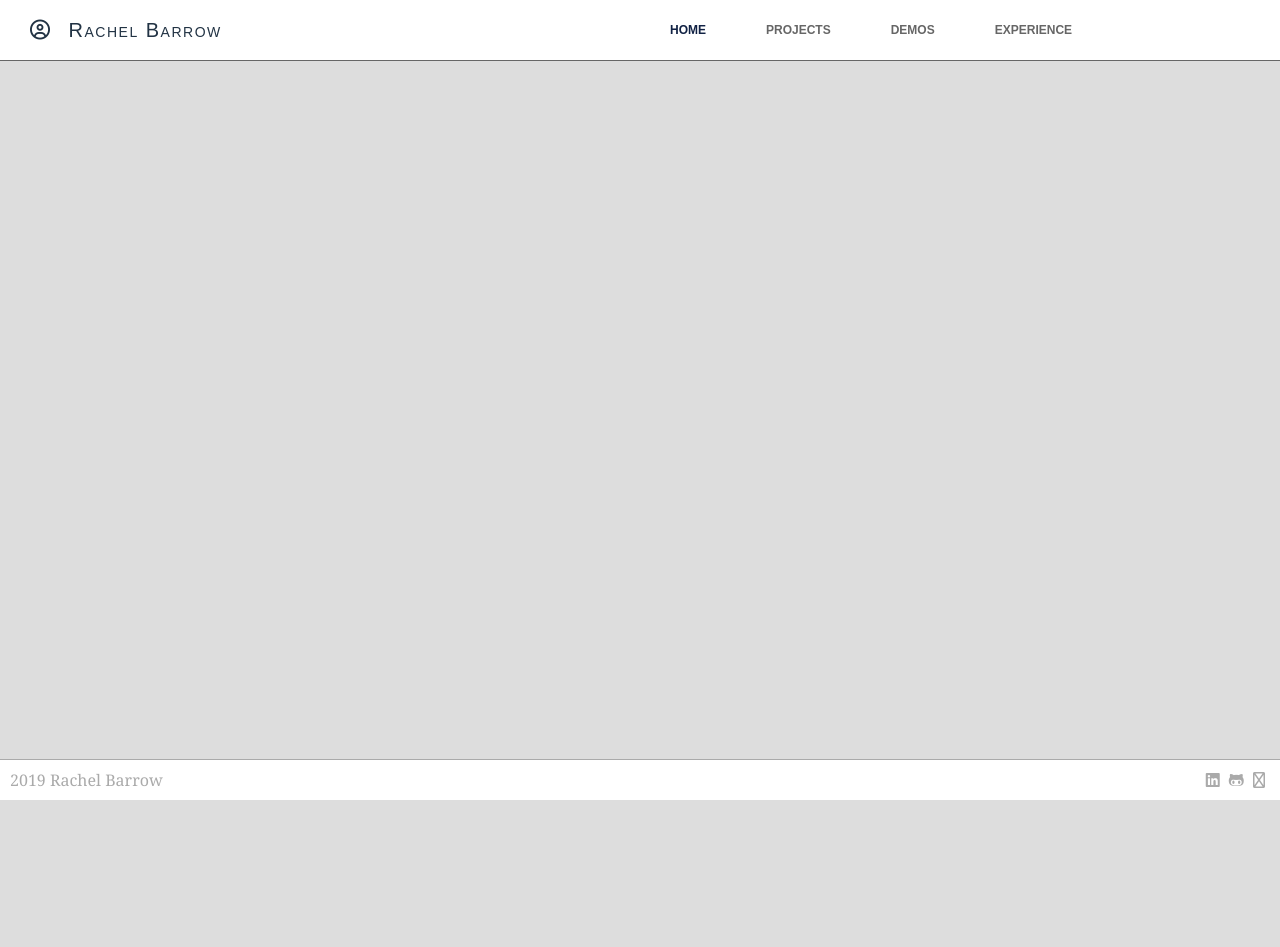
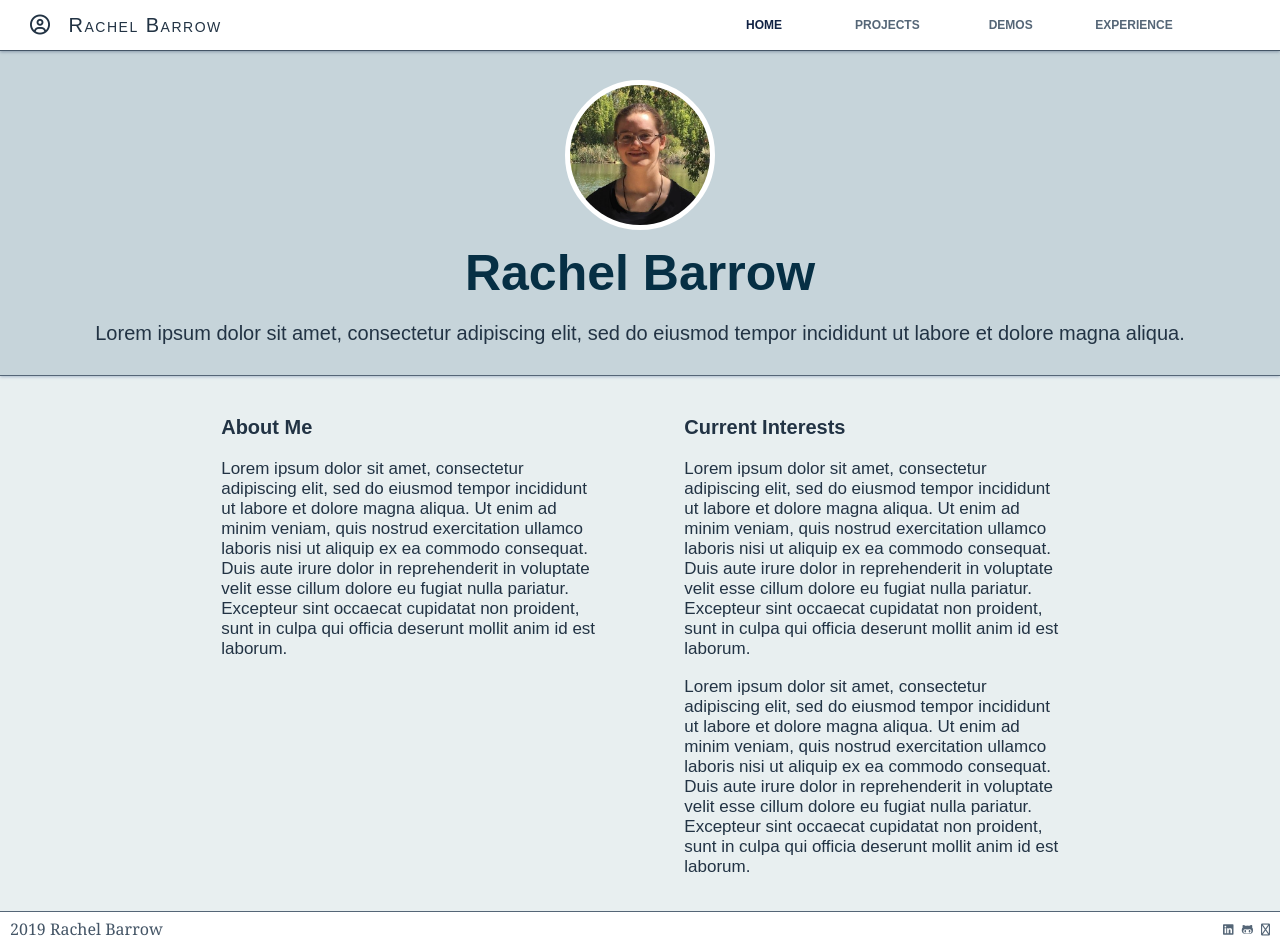
Before and after one commit to rachelbarrow/rachelbarrow.github.io, a plain HTML site: page index.html in a window 1280 px wide. Before the commit the page ends 800 px from the top, so only its background shows below. Drawn offline with Linux system fonts and the light colour scheme.

Commit message:
Designed home page layout #77

```diff
--- a/css/style.css
+++ b/css/style.css
@@ -1,6 +1,9 @@
 * {
   margin: 0;
   padding: 0;
+  position: relative;
+  z-index: 0;
+  box-sizing: border-box;
 }
 
 html {
@@ -8,11 +11,23 @@ html {
 }
 
 body {
-  font-family: Arial, sans-serif;
+  width: 100%;
+  height: 100%;
+  font-family: sans-serif;
   color: #234;
-  overflow-x: hidden;
-  background: #ddd;
-  height: 100%;
+  background-color: rgb(232, 239, 240);
+}
+
+header, footer {
+  background-color: white;
+}
+
+main {
+  padding-top: 50px;
+  padding-bottom: 40px;
+  margin: 0px auto;
+  margin-bottom: -36px;
+  min-height: 100%;
 }
 
 a {
@@ -21,7 +36,6 @@ a {
   color: inherit;
 }
 
-/* h1-h6 are purely semantic */
 h1, h2, h3, h4, h5, h6 {
   font-size: inherit;
   font-weight: inherit;
@@ -55,14 +69,19 @@ h1, h2, h3, h4, h5, h6 {
 
 /* start header */
 header  {
+  z-index: 1;
+  position: absolute;
   width: 100%;
   overflow: hidden;
-  border-bottom: #666 solid 1px;
-  background-color: white;
+  border-bottom: #456 solid 1px;
+  box-shadow: 0px 1px 3px 0px #89a;
 }
   header .navList, .navTitle { /* vertically centers nav content */
-    height: 60px;
-    line-height: 60px;
+    height: 50px;
+    line-height: 50px;
+  }
+  header * {
+    display: inline-block;
   }
 
 .navTitle {
@@ -82,15 +101,13 @@ header  {
 .navList {
   float: right;
   text-transform: uppercase;
-  width: 50%;
+  width: 45%;
 	font-size: 12px;
   font-weight: bold;
-  color: #666;
+  color: #567;
 }
   .navList li {
-    float: left;
     list-style-type: none;
-    padding: 0px 30px;
   }
 
 .externalLinks {
@@ -103,53 +120,98 @@ header  {
     transition: 0.3s;
   }
 
-.tabsMenu {
-  float: left;
+.tabsMenu a {
+  text-align: center;
+  display: block;
+  height: 50px;
+  width: 120px;
 }
   .tabsMenu a:hover, a.active {
     color: #124;
   }
-
+  .tabsMenu a:hover {
+    background-color: rgb(222, 231, 235);
+    cursor: pointer;
+  }
 /* end header */
-
-.wrapper { /* for sticky footer  */
-  min-height: 100%;
-}
-
-main {
-
-}
-
 
 /* start footer */
 footer {
   font-size: 16px;
-  color: #aaa;
-  background: white;
-  padding: 0px 10px;
-  padding-top: 5px;
-  padding-bottom: 5px;
-  border-top: #aaa solid 1px;
-  height: 30px;
-  margin-top: -41px;
+  border-top: #567 solid 1px;
   font-family: Georgia, serif;
+  overflow: hidden;
 }
   footer > * {
-    line-height: 30px;
-    height: 30px;
+    line-height: 35px;
+    height: 35px;
+    display: inline-block;
   }
   footer h6 {
-    float: left;
+    padding-left: 10px;
+    color: #456;
   }
   footer .navList {
     float: right;
     width: auto;
-    color: inherit;
-    font-size: inherit;
-    font-weight: inherit;
     text-transform: capitalize;
-    margin-right: 5px;
+    padding-right: 10px;
   }
     footer .navList a {
       margin-left: 5px;
     }
+/* end footer */
+
+
+/* start home page */
+.introduction {
+  text-align: center;
+  padding: 20px 0px;
+  margin-bottom: 30px;
+  border-bottom: #567 solid 1px;
+  background-color: rgb(198, 212, 218);
+  box-shadow: 0px 1px 3px 0px #abc;
+}
+  .introduction > * {
+    margin: 0px auto;
+  }
+  .introduction > img {
+    padding: 1px;
+    border-radius: 50%;
+    border: solid white 4px;
+    background-color: white /*#567*/;
+    width: 150px;
+    margin: 10px;
+  }
+  .introduction > h1 {
+    color: rgb(6, 47, 68);
+    font-size: 50px;
+    font-weight: bold;
+    margin-bottom: 20px;
+  }
+  .introduction > p {
+    font-size: 20px;
+    margin: 20px;
+    margin-bottom: 10px;
+  }
+
+.moreInfo {
+  overflow: hidden;
+  margin: 0 auto;
+  width: 67%;
+  margin-bottom: 20px;
+}
+  .moreInfo > * {
+    width: 46%;
+    padding: 10px;
+  }
+  .moreInfo h3 {
+    font-size: 20px;
+    margin-bottom: 20px;
+    font-weight: bold;
+  }
+  .moreInfo p {
+    font-size: 17px;
+    line-height: 20px;
+  }
+/* end home page */
--- a/index.html
+++ b/index.html
@@ -25,7 +25,6 @@
 </head>
 
 <body>
-    <div class="wrapper">
     <!-- same on all pages (except for active tab) -->
     <header>
         <div class="navTitle">
@@ -59,14 +58,51 @@
                 </a></li>
             </ul>
         </nav>
+
     </header>
 
-        <main>
+    <!-- content of page -->
+    <main class="mainHome">
+
+        <div class="introduction">
+            <img src="/media/rachel_cropped.png" alt="picture"> <!--TODO take new picture-->
+            <h1>Rachel Barrow</h1>
+            <p>Lorem ipsum dolor sit amet, consectetur adipiscing elit, sed do
+                eiusmod tempor incididunt ut labore et dolore magna aliqua.</p>
+        </div>
+
+        <div class="moreInfo">
+            <section class="left sidebar">
+                <h3>About Me</h3>
+                <p>Lorem ipsum dolor sit amet, consectetur adipiscing elit, sed do eiusmod tempor
+                    incididunt ut labore et dolore magna aliqua. Ut enim ad minim veniam, quis nostrud
+                    exercitation ullamco laboris nisi ut aliquip ex ea commodo consequat. Duis aute
+                    irure dolor in reprehenderit in voluptate velit esse cillum dolore eu fugiat nulla
+                    pariatur. Excepteur sint occaecat cupidatat non proident, sunt in culpa qui officia
+                    deserunt mollit anim id est laborum.</p>
+            </section>
+
+            <section class="right sidebar">
+                <h3>Current Interests</h3>
+                <p>Lorem ipsum dolor sit amet, consectetur adipiscing elit, sed do eiusmod tempor
+                    incididunt ut labore et dolore magna aliqua. Ut enim ad minim veniam, quis nostrud
+                    exercitation ullamco laboris nisi ut aliquip ex ea commodo consequat. Duis aute
+                    irure dolor in reprehenderit in voluptate velit esse cillum dolore eu fugiat nulla
+                    pariatur. Excepteur sint occaecat cupidatat non proident, sunt in culpa qui officia
+                    deserunt mollit anim id est laborum.</p>
+                    <br>
+                    <p>Lorem ipsum dolor sit amet, consectetur adipiscing elit, sed do eiusmod tempor
+                    incididunt ut labore et dolore magna aliqua. Ut enim ad minim veniam, quis nostrud
+                    exercitation ullamco laboris nisi ut aliquip ex ea commodo consequat. Duis aute
+                    irure dolor in reprehenderit in voluptate velit esse cillum dolore eu fugiat nulla
+                    pariatur. Excepteur sint occaecat cupidatat non proident, sunt in culpa qui officia
+                    deserunt mollit anim id est laborum.</p>
+            </section>
+        </div>
 
     </main>
 
-    </div>
-
+    <!-- same on all pages -->
     <footer>
         <h6>2019 Rachel Barrow</h6>
         <nav class="navList contactLinks">
@@ -81,7 +117,6 @@
             </a>
         </nav>
     </footer>
-
 </body>
 
 </html>
```
Also changed, not shown: demos/index.html (+0 -3 lines), experience/index.html (+0 -3 lines), projects/index.html (+0 -3 lines). Lines whose indentation alone changed are shown as unchanged.
